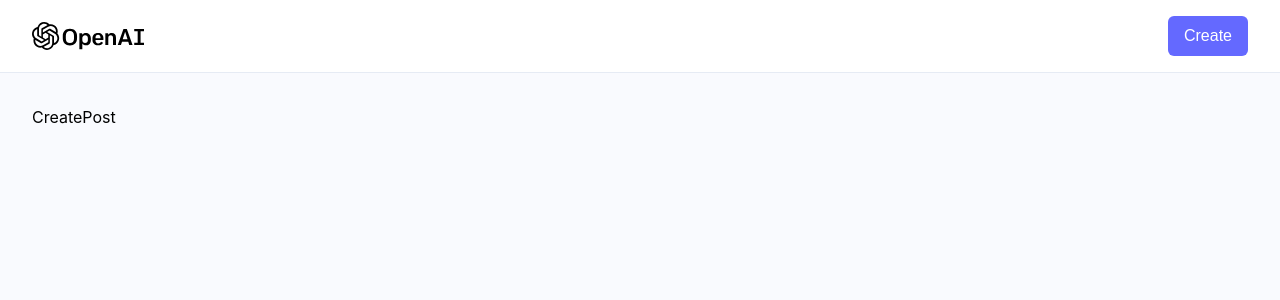
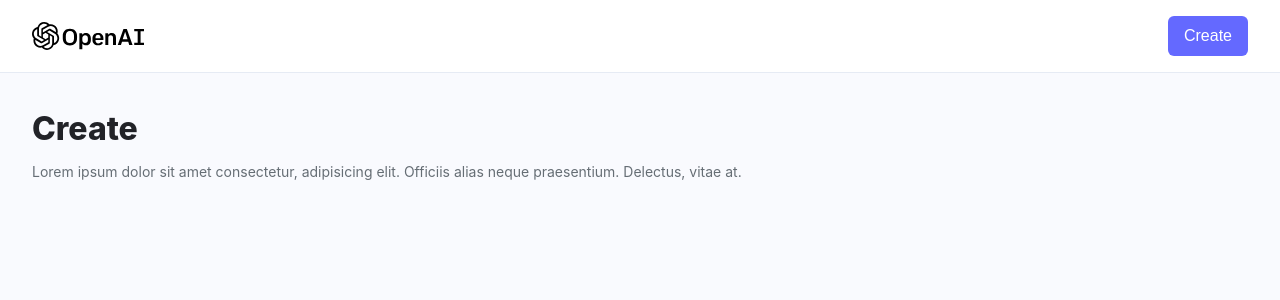
Before and after one commit to muhisyam/ai-image-generator, a React (Vite) app in the folder client/: page /create-post in a window 1280 px wide. Shown: the top 300 px of the page. Built offline with nearby package versions, Linux system fonts and the light colour scheme; a web font is replaced by a local one.

Commit message:
add create post page

```diff
--- a/client/src/pages/CreatePost.jsx
+++ b/client/src/pages/CreatePost.jsx
@@ -1,8 +1,29 @@
-import React from 'react'
+import React, { useState } from 'react'
+import { useNavigate } from 'react-router-dom'
+
+import { preview } from '../assets'
+import { getRandomPrompt } from '../utils'
+import { FormField, Loader } from '../components'
+
 
 const CreatePost = () => {
+  const navigate = useNavigate();
+  const [form, setform] = useState({
+    name: '',
+    prompt: '',
+    photo: '',
+  });
+
+  const [generatingImg, setGeneratingImg] = useState(false);
+  const [loading, setLoading] = useState(false);
+
   return (
-    <div>CreatePost</div>
+    <section className='max-w-7xl mx-auto'>
+      <div>
+        <h1 className='font-extrabold text-[#222328] text-[32px]'>Create</h1>
+        <p className='mt-2 text-[#666e75] text-[14px] max-2[500px]'>Lorem ipsum dolor sit amet consectetur, adipisicing elit. Officiis alias neque praesentium. Delectus, vitae at.</p>
+      </div>
+    </section>
   )
 }
 
```
